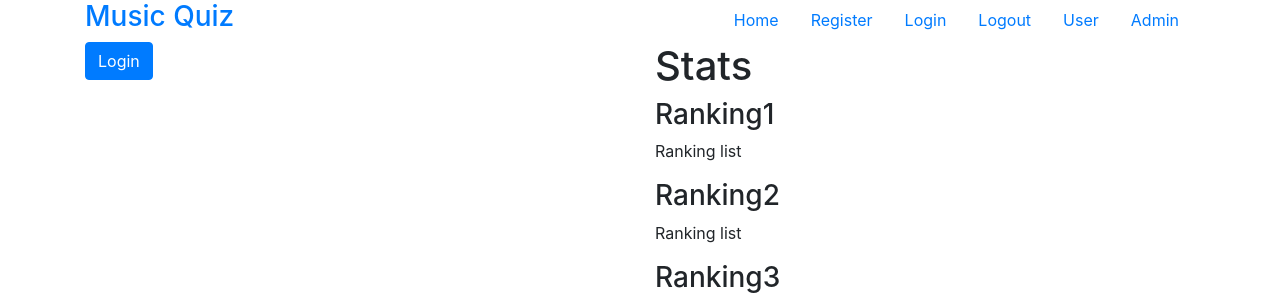
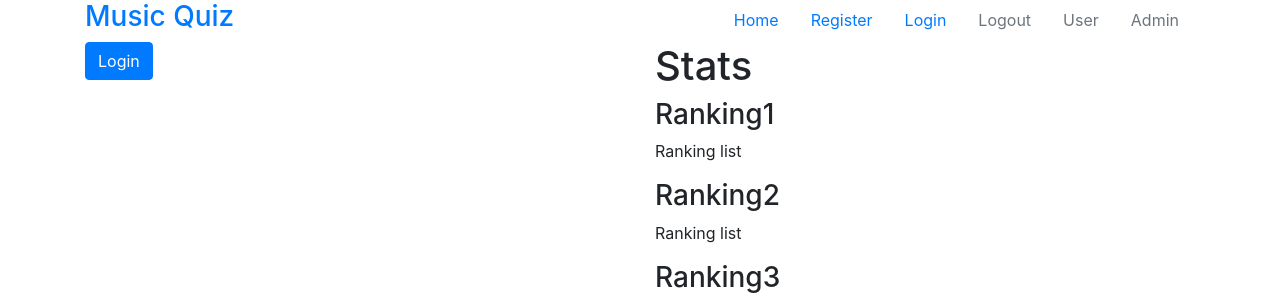
Before and after one commit to KooEeVee/24dbwebapp, a Flask app: page /admin in a window 1280 px wide. Shown: the top 300 px of the page. Run offline with Flask 3, Linux system fonts and the light colour scheme.

Commit message:
show menu items according to user login status

```diff
--- a/templates/layout.html
+++ b/templates/layout.html
@@ -14,21 +14,51 @@
                 <li class="nav-item">
                     <a class="nav-link active" href="/">Home</a>
                 </li>
+                {% if session.username %}
                 <li class="nav-item">
-                  <a class="nav-link active" href="/register">Register</a>
+                  <a class="nav-link disabled" href="/register">Register</a>
                 </li>
+                {% else %}
                 <li class="nav-item">
-                  <a class="nav-link" href="/login">Login</a>
+                    <a class="nav-link active" href="/register">Register</a>
+                  </li>
+                {% endif %}
+                {% if session.username %}
+                <li class="nav-item">
+                  <a class="nav-link disabled" href="/login">Login</a>
                 </li>
+                {% else %}
                 <li class="nav-item">
-                  <a class="nav-link" href="/logout">Logout</a>
+                    <a class="nav-link active" href="/login">Login</a>
+                  </li>
+                {% endif %}
+                {% if session.username %}
+                <li class="nav-item">
+                  <a class="nav-link active" href="/logout">Logout</a>
                 </li>
+                {% else %}
                 <li class="nav-item">
-                    <a class="nav-link" href="/user">User</a>
+                    <a class="nav-link disabled" href="/logout">Logout</a>
                 </li>
+                {% endif %}
+                {% if session.username and session.role == 'user' %}
                 <li class="nav-item">
-                    <a class="nav-link" href="/admin">Admin</a>
+                    <a class="nav-link active" href="/user">User</a>
                 </li>
+                {% else %}
+                <li class="nav-item">
+                    <a class="nav-link disabled" href="/user">User</a>
+                </li>
+                {% endif %}
+                {% if session.username and session.role == 'admin' %}
+                <li class="nav-item">
+                    <a class="nav-link active" href="/admin">Admin</a>
+                </li>
+                {% else %}
+                <li class="nav-item">
+                    <a class="nav-link disabled" href="/admin">Admin</a>
+                </li>
+                {% endif %}
               </ul>
         </div>
     </div>
```
Also changed, not shown: README.md.
